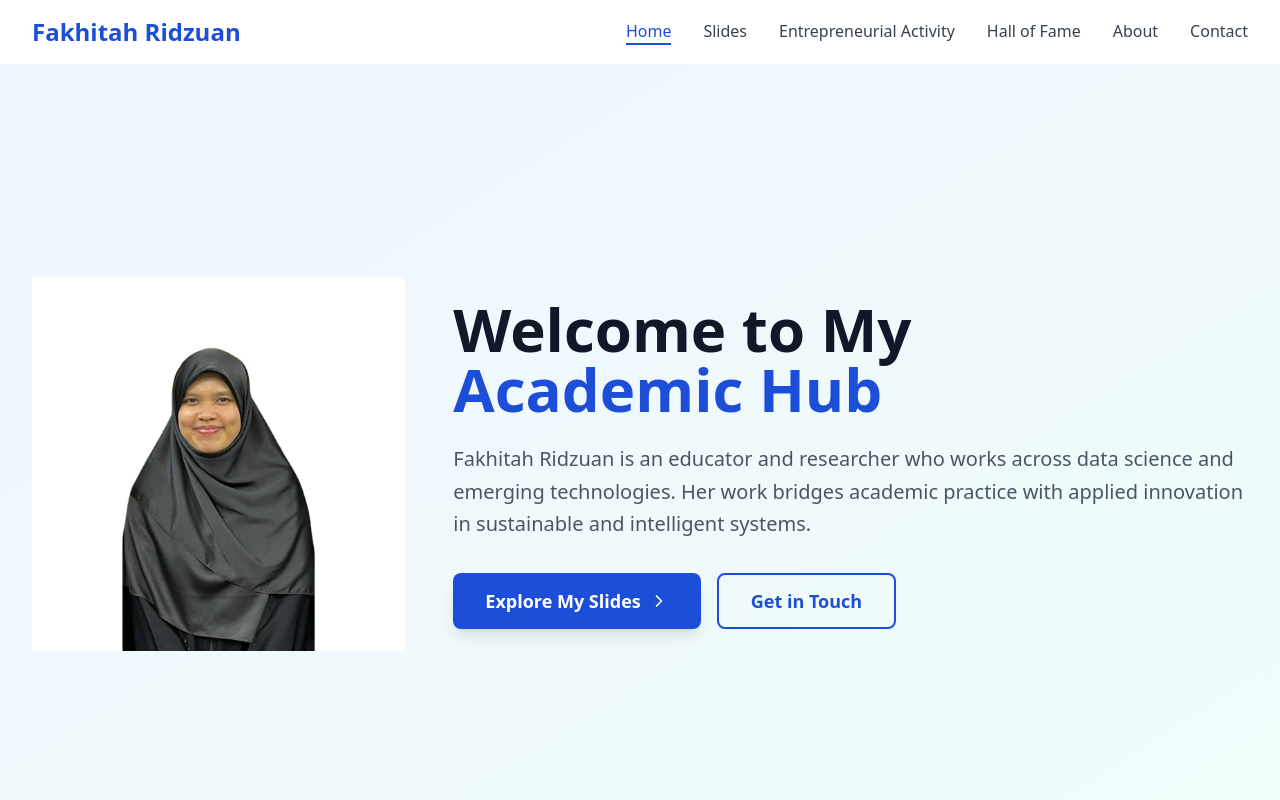
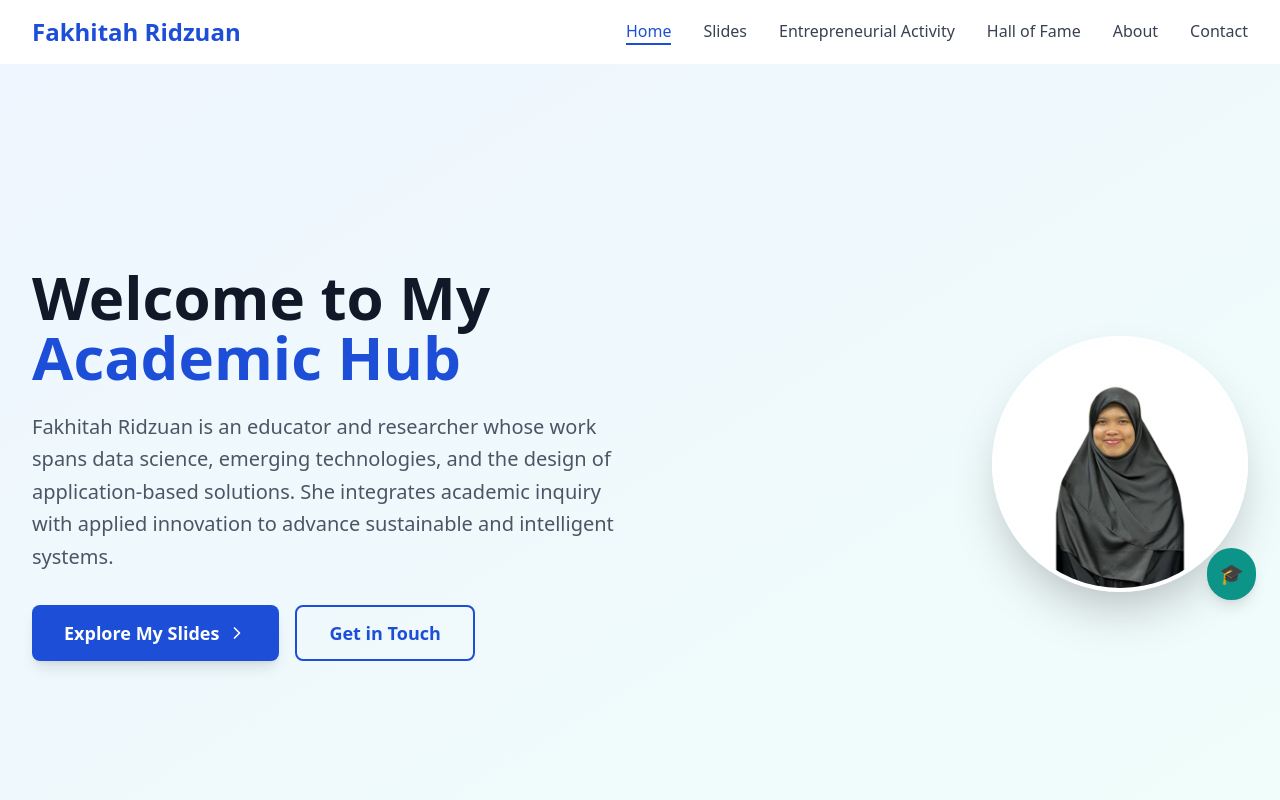
Before and after one commit to fakhitah3/my-page, a React (Vite) app: page / in a window 1280 px wide. Shown: the top 800 px of the page. Built offline with nearby package versions, Linux system fonts and the light colour scheme; no server answers.

Commit message:
Updated Home.tsx

```diff
--- a/src/pages/Home.tsx
+++ b/src/pages/Home.tsx
@@ -7,30 +7,18 @@ const Home = () => {
     <div className="pt-16">
       {/* Hero Section */}
       <section className="min-h-screen flex items-center bg-gradient-to-br from-blue-50 to-teal-50">
-<div className="max-w-7xl mx-auto px-4 sm:px-6 lg:px-8 py-12 w-full">
-<div className="grid grid-cols-1 lg:grid-cols-3 gap-12 items-center">
-{/* Profile Image */}
-<div className="flex justify-center lg:justify-start">
-<img
-src="/Untitled design (4).png"
-alt="Fakhitah Ridzuan"
-className="w-full h-auto object-cover"
-/>
-</div>
-
-
+        <div className="max-w-7xl mx-auto px-4 sm:px-6 lg:px-8 py-12">
+          <div className="grid grid-cols-1 lg:grid-cols-2 gap-12 items-center">
             {/* Text Content */}
-<div className="lg:col-span-2 text-center lg:text-left">
+            <div className="text-center lg:text-left">
               <h1 className="text-4xl md:text-5xl lg:text-6xl font-bold text-gray-900 mb-6">
                 Welcome to My
                 <span className="text-blue-700 block">Academic Hub</span>
               </h1>
 
-
               <p className="text-xl text-gray-600 mb-8 leading-relaxed">
-Fakhitah Ridzuan is an educator and researcher who works across data science and emerging technologies. Her work bridges academic practice with applied innovation in sustainable and intelligent systems.
+                Fakhitah Ridzuan is an educator and researcher whose work spans data science, emerging technologies, and the design of application-based solutions. She integrates academic inquiry with applied innovation to advance sustainable and intelligent systems.
               </p>
-
 
               <div className="flex flex-col sm:flex-row gap-4 justify-center lg:justify-start">
                 <Link
@@ -40,6 +28,7 @@ className="inline-flex items-center bg-blue-700 text-white px-8 py-3 rounded-lg
                   Explore My Slides
                   <ChevronRight size={20} className="ml-2" />
                 </Link>
+
                 <Link
                   to="/contact"
                   className="inline-flex items-center border-2 border-blue-700 text-blue-700 px-8 py-3 rounded-lg hover:bg-blue-700 hover:text-white transition-colors font-semibold text-lg"
@@ -49,11 +38,22 @@ Get in Touch
               </div>
             </div>
 
-
+            {/* Profile Image */}
+            <div className="flex justify-center lg:justify-end">
+              <div className="relative">
+                <img
+                  src="/Untitled design (4).png"
+                  alt="Fakhitah Ridzuan"
+                  className="w-64 h-64 rounded-full object-cover shadow-2xl border-4 border-white"
+                />
+                <div className="absolute -bottom-2 -right-2 bg-teal-600 text-white p-3 rounded-full shadow-lg">
+                  <div className="text-xl">🎓</div>
+                </div>
+              </div>
+            </div>
           </div>
         </div>
       </section>
-
 
       {/* Brief Bio Section */}
       <section className="py-20 bg-white">
```
Lines whose indentation alone changed are shown as unchanged.
